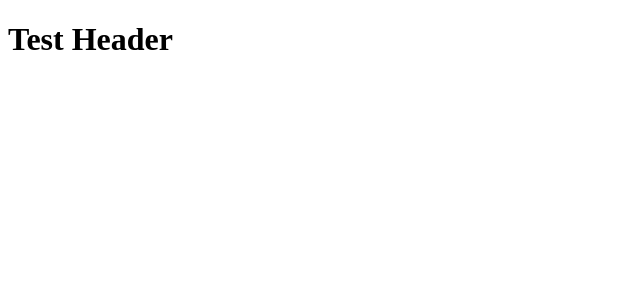
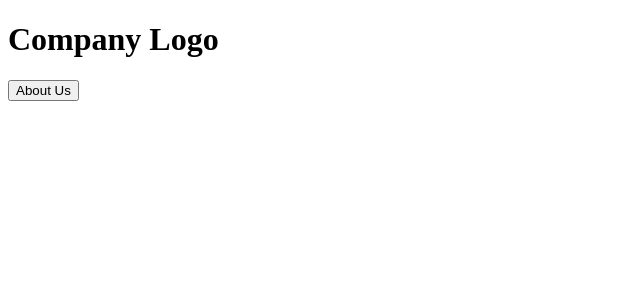
Before and after one commit to SullyBirashk/fe_daycare, a React (Create React App) app: page / in a window 1280 px wide. Shown: the top 300 px of the page, without its empty margins (0-640 px from the left). Built offline with nearby package versions, Linux system fonts and the light colour scheme.

Commit message:
Feat: About Us Button

```diff
--- a/src/Header/Header.js
+++ b/src/Header/Header.js
@@ -4,8 +4,9 @@ export const Header = () => {
     return (
         <header>
             <h1>
-                Test Header
+                Company Logo
             </h1>
+            <button>About Us</button>
         </header>
     )
 }
```
